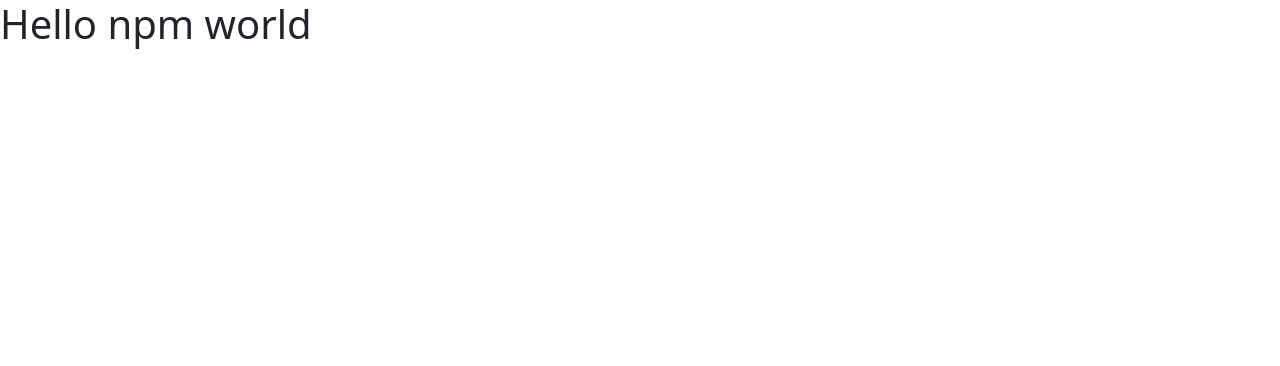
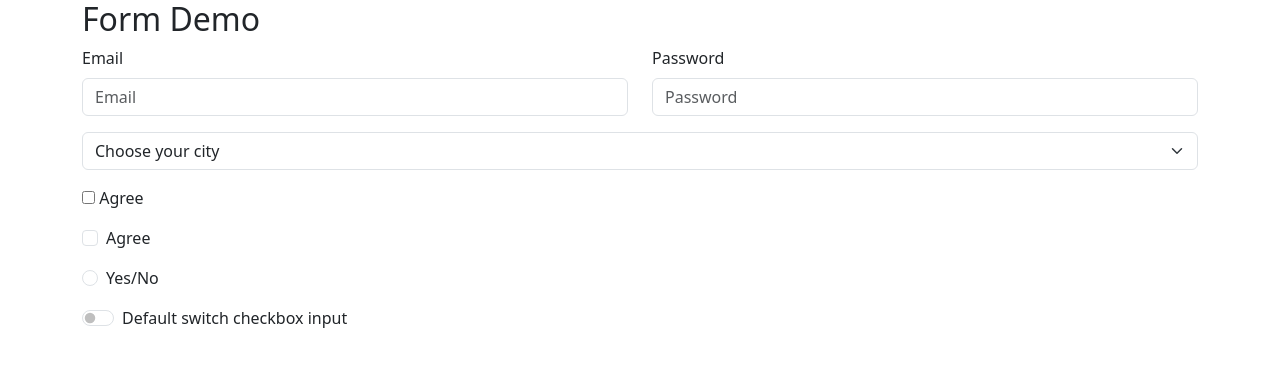
Before and after one commit to darpanhh/Bootstrap, a website: page index3.html in a window 1280 px wide. Drawn offline with nearby package versions, Linux system fonts and the light colour scheme.

Commit message:
Bootstrap

```diff
--- a/index3.html
+++ b/index3.html
@@ -1,15 +1,89 @@
 <!DOCTYPE html>
 <html lang="en">
-<head>
-    <meta charset="UTF-8">
-    <meta name="viewport" content="width=device-width, initial-scale=1.0">
+  <head>
+    <meta charset="UTF-8" />
+    <meta name="viewport" content="width=device-width, initial-scale=1.0" />
     <title>Document</title>
-    <link rel="stylesheet" href="node_modules/bootstrap/dist/css/bootstrap.css">
-</head>
-<body>
-    <h1>Hello npm world</h1>
+    <link
+      rel="stylesheet"
+      href="node_modules/bootstrap/dist/css/bootstrap.css"
+    />
+    <link
+      href="https://cdn.jsdelivr.net/npm/bootstrap@5.3.8/dist/css/bootstrap.min.css"
+      rel="stylesheet"
+      integrity="sha384-sRIl4kxILFvY47J16cr9ZwB07vP4J8+LH7qKQnuqkuIAvNWLzeN8tE5YBujZqJLB"
+      crossorigin="anonymous"
+    />
+  </head>
+  <body>
+    <div class="container">
+      <h2>Form Demo</h2>
+      <form>
+        <div class="row">
+          <div class="mb-3 col-md-6">
+            <label for="email" class="form-label">Email</label>
+            <input
+              type="text"
+              id="email"
+              class="form-control"
+              placeholder="Email"
+            />
+          </div>
+          <div class="mb-3 col-md-6">
+          <label for="password" class="form-label">Password</label>
+          <input
+            type="password"
+            id="password"
+            class="form-control"
+            placeholder="Password"
+          />
+        </div>
+        </div>
 
 
-    <script src="node_modules/bootstrap/dist/js/bootstrap.bundle.js"></script>
-</body>
+        <div class="mb-3">
+          <select class="form-select">
+            <option selected>Choose your city</option>
+            <option value="1">Mumbai</option>
+            <option value="2">Delhi</option>
+            <option value="3">Pune</option>
+          </select>
+        </div>
+        <div class="normal mb-3">
+          <input type="checkbox" id="agree" />
+          <label>Agree</label>
+        </div>
+        <div class="form-check mb-3">
+          <input class="form-check-input" type="checkbox" id="agreebs" />
+          <label for="agreebs" class="form-check-label">Agree</label>
+        </div>
+        <div class="form-check mb-3">
+          <input class="form-check-input" type="radio" id="radiobs" />
+          <label for="radiobs" class="form-check-label">Yes/No</label>
+        </div>
+        <div class="form-check form-switch">
+          <input
+            class="form-check-input"
+            type="checkbox"
+            role="switch"
+            id="switchCheckDefault"
+          />
+          <label class="form-check-label" for="switchCheckDefault"
+            >Default switch checkbox input</label
+          >
+        </div>
+      </form>
+    </div>
+
+    <script
+      src="https://cdn.jsdelivr.net/npm/@popperjs/core@2.11.8/dist/umd/popper.min.js"
+      integrity="sha384-I7E8VVD/ismYTF4hNIPjVp/Zjvgyol6VFvRkX/vR+Vc4jQkC+hVqc2pM8ODewa9r"
+      crossorigin="anonymous"
+    ></script>
+    <script
+      src="https://cdn.jsdelivr.net/npm/bootstrap@5.3.8/dist/js/bootstrap.bundle.min.js"
+      integrity="sha384-FKyoEForCGlyvwx9Hj09JcYn3nv7wiPVlz7YYwJrWVcXK/BmnVDxM+D2scQbITxI"
+      crossorigin="anonymous"
+    ></script>
+  </body>
 </html>
```
Also changed, not shown: index.html (+25 -3 lines).
